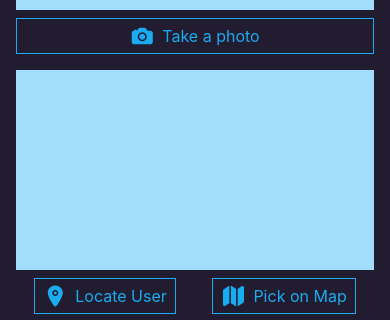
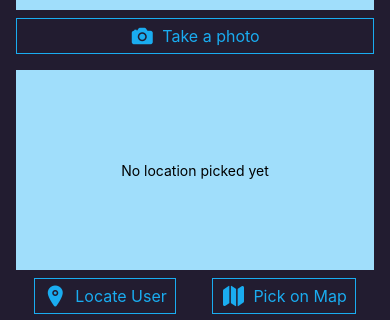
Before and after one commit to belsman/amazing-places, a React Native app: screen /AddPlace in a window 390 px wide. Shown: the part 348-668 px from the top of the page. Built offline with nearby package versions, Linux system fonts and the light colour scheme.

Commit message:
Add preview for google maps

```diff
--- a/components/LocationPicker.tsx
+++ b/components/LocationPicker.tsx
@@ -1,4 +1,4 @@
-import { StyleSheet, View } from 'react-native';
+import { Image, StyleSheet, View, Text } from 'react-native';
 import {
   requestForegroundPermissionsAsync,
   PermissionStatus,
@@ -7,8 +7,15 @@ import {
 
 import { Colors } from '../constants/colors';
 import { OutlinedButton } from '../ui/OutlinedButton';
+import { getPreviewMapLocation } from '../utils/location';
+import { useState } from 'react';
 
 export function LocationPicker() {
+  const [selectedLocation, setSelectedLocation] = useState<{
+    lat: number;
+    lng: number;
+  } | null>(null);
+
   const askForPermission = async () => {
     let { status } = await requestForegroundPermissionsAsync();
     if (status !== PermissionStatus.GRANTED) {
@@ -25,14 +32,38 @@ export function LocationPicker() {
     if (!hasPermsToAccessLocation) return;
 
     const location = await getCurrentPositionAsync({});
-    console.log('***Location', location);
+
+    setSelectedLocation({
+      lat: location.coords.latitude,
+      lng: location.coords.longitude,
+    });
   };
 
   const pickOnMap = () => {};
 
+  let previewedLocation = (
+    <Text style={{ color: 'black' }}>No location picked yet</Text>
+  );
+
+  if (selectedLocation) {
+    const uri = getPreviewMapLocation(
+      selectedLocation.lat,
+      selectedLocation.lng
+    );
+
+    previewedLocation = (
+      <Image
+        style={style.previewImage}
+        source={{
+          uri,
+        }}
+      />
+    );
+  }
+
   return (
     <>
-      <View style={style.locationReviewContainer}></View>
+      <View style={style.locationReviewContainer}>{previewedLocation}</View>
       <View style={style.actions}>
         <OutlinedButton name="location" onPress={locateUser}>
           Locate User
@@ -61,4 +92,8 @@ const style = StyleSheet.create({
     alignItems: 'center',
     marginVertical: 8,
   },
+  previewImage: {
+    width: '100%',
+    height: '100%',
+  },
 });
--- /dev/null
+++ b/utils/location.ts
@@ -0,0 +1,4 @@
+export function getPreviewMapLocation(lat: number, lng: number) {
+  return `https://maps.googleapis.com/maps/api/staticmap?center=${lat},${lng}&zoom=14&size=400x200&
+markers=color:red%7Clabel:S%7C${lat},${lng}&key=AIzaSyDK-UtDiDBnXwQlLHR_pWyODqZdCH6nu70`;
+}
```
